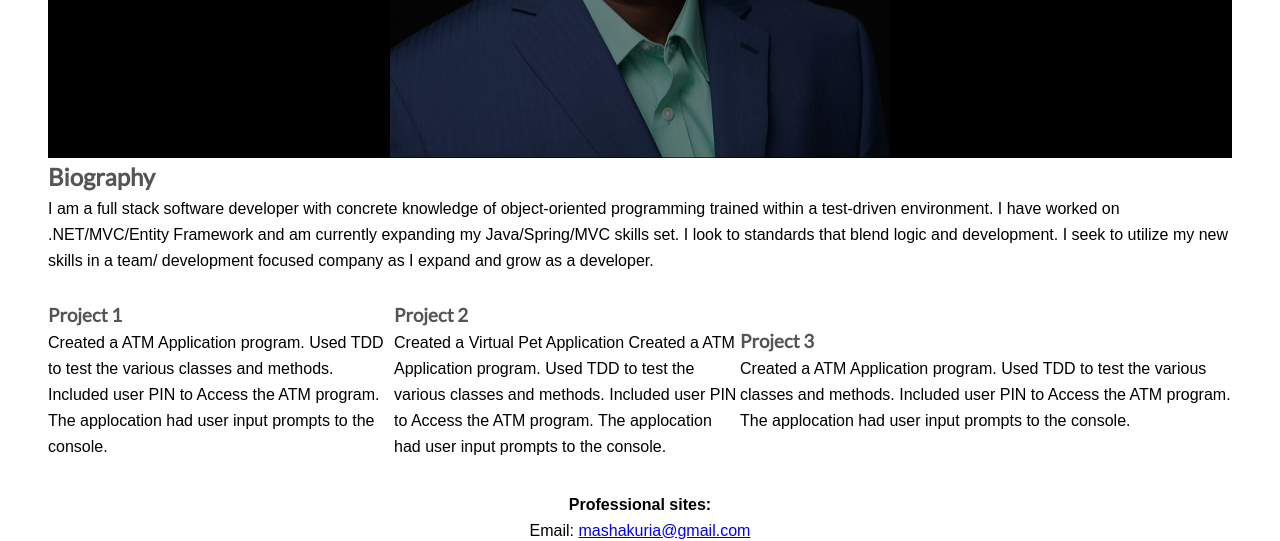
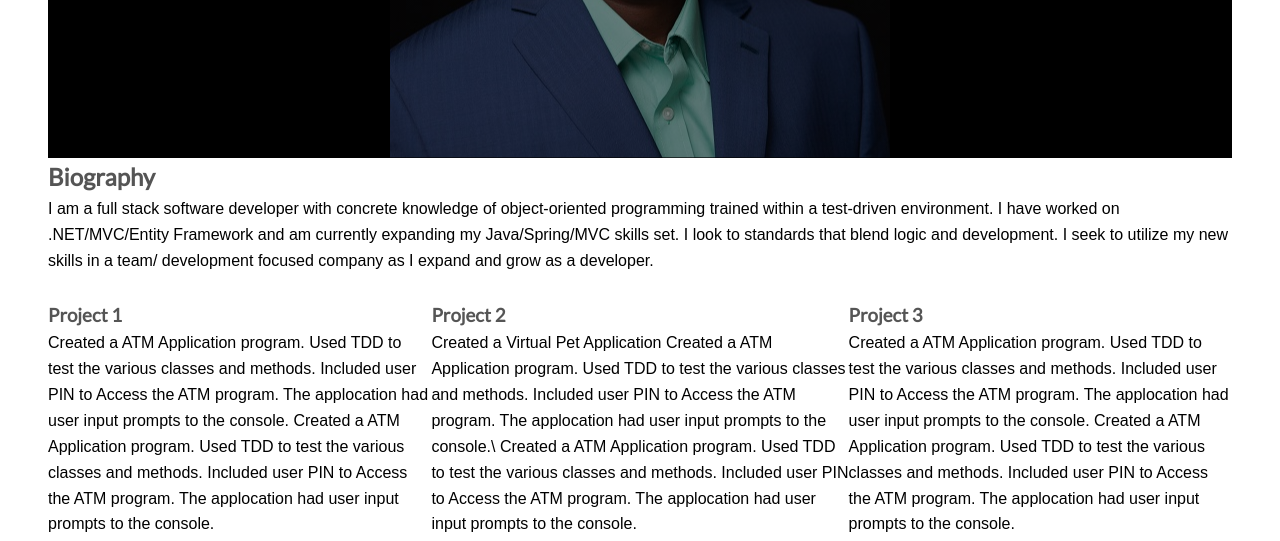
Before and after one commit to MachariaKuria/MachariaKuria.github.io, a plain HTML site: page index.html in a window 1280 px wide. Shown: the part 419-960 px from the top of the page. Drawn offline with Linux system fonts and the light colour scheme.

```diff
--- a/index.html
+++ b/index.html
@@ -33,19 +33,25 @@
             <article>
                 <h3>Project 1</h3>
                 <p>Created a ATM Application program. Used TDD to test the various classes and methods. Included user PIN to
-                Access the ATM program. The applocation had user input prompts to the console.</p>
+                Access the ATM program. The applocation had user input prompts to the console.
+                Created a ATM Application program. Used TDD to test the various classes and methods. Included user PIN to
+                Access the ATM program. The applocation had user input prompts to the console.
+                </p>
             </article>
             <article>
                 <h3>Project 2</h3>
                 <p>Created a Virtual Pet Application
                     Created a ATM Application program. Used TDD to test the various classes and methods. Included user PIN to
+                    Access the ATM program. The applocation had user input prompts to the console.\                    Created a ATM Application program. Used TDD to test the various classes and methods. Included user PIN to
                     Access the ATM program. The applocation had user input prompts to the console.
                 </p>
             </article>
             <article>
                 <h3>Project 3</h3>
-                <p>                Created a ATM Application program. Used TDD to test the various classes and methods. Included user PIN to
-                        Access the ATM program. The applocation had user input prompts to the console.</p>
+                <p>Created a ATM Application program. Used TDD to test the various classes and methods. Included user PIN to
+                   Access the ATM program. The applocation had user input prompts to the console.
+                   Created a ATM Application program. Used TDD to test the various classes and methods. Included user PIN to
+                   Access the ATM program. The applocation had user input prompts to the console.</p>
             </article>
         </section>
     </main>
@@ -61,11 +67,10 @@
 </body>
 <footer>
     <div id="socio">
-        <h4>Professional sites:</h4>
-        Email: <a href="mailto:mashakuria@gmail.com">mashakuria@gmail.com</a><br />
         <a href="https://www.linkedin.com/in/macharia-kuria/" class="fa fa-linkedin"></a>
         <a href="https://github.com/MachariaKuria" class="fa fa-github"></a>
         <a href="https://docs.google.com/document/d/1gZcXmAiILLBIqZnZssrI7g-sNLrk_vFXV1sVNDwiZ60/edit" class="fa fa-google"></a>
+        <br/>Email: <a href="mailto:mashakuria@gmail.com">mashakuria@gmail.com</a>
     </div>
     <div id="footer">
         <small>&copy; 2018 Macharia's portfolio website</small>
--- a/layout.css
+++ b/layout.css
@@ -2,15 +2,5 @@
     display: flex;
     flex-direction: column;
     flex-direction: row;
-    flex-wrap: wrap;
-    align-items: center;
     justify-content: space-around;
 }
-
-article {
-    flex: 1 200px;
-  }
-
-  article:nth-of-type(3) {
-    flex: 2 200px;
-  }
--- a/styles.css
+++ b/styles.css
@@ -74,7 +74,7 @@ font-family: 'Lato', sans-serif;
 
 #socio {
   text-align: center;
-padding: 2rem 0 1.5rem;
+  padding: 3rem 0 0.5rem;
 }
 .fa {
   padding: 5px;
```
